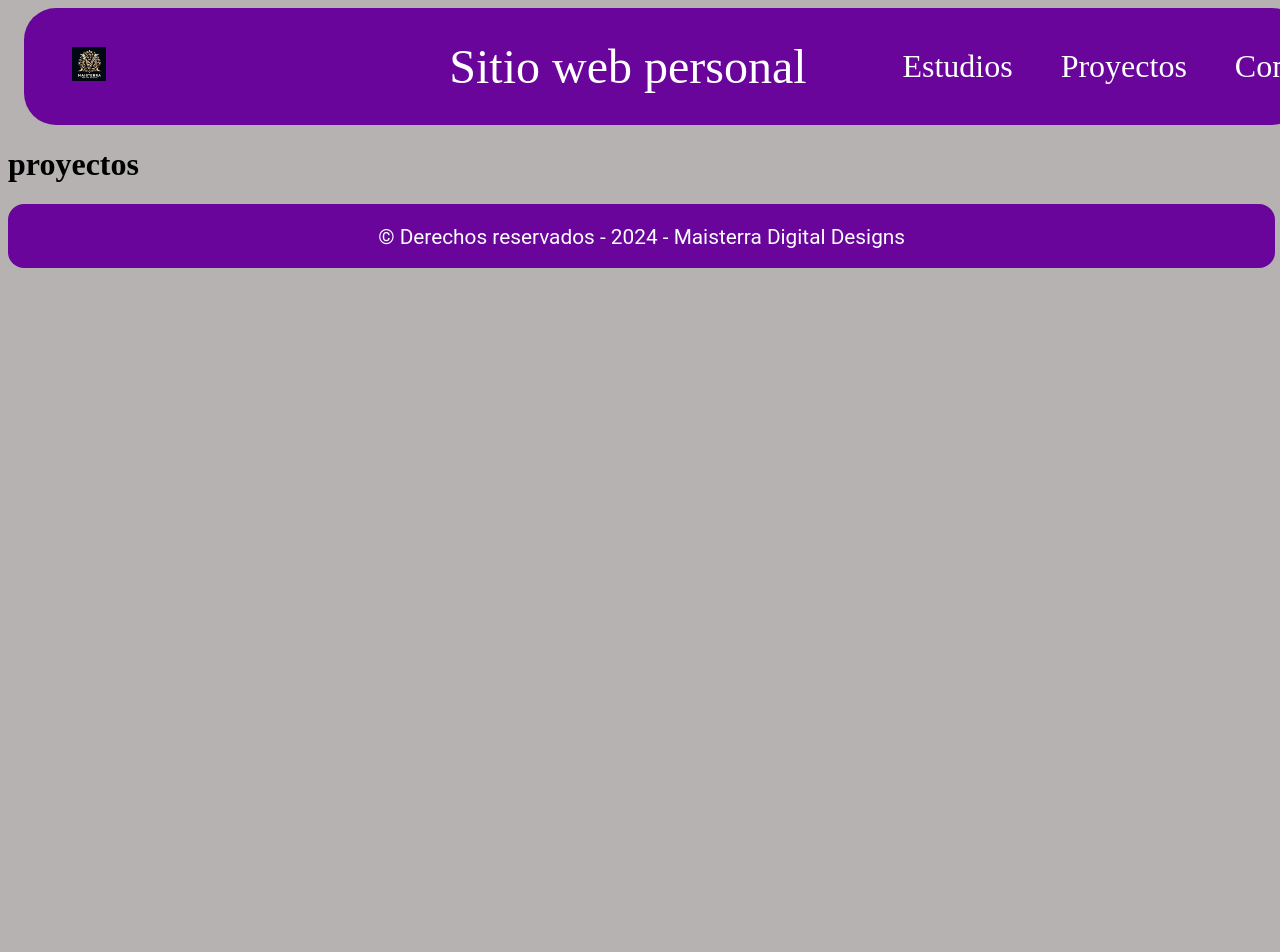
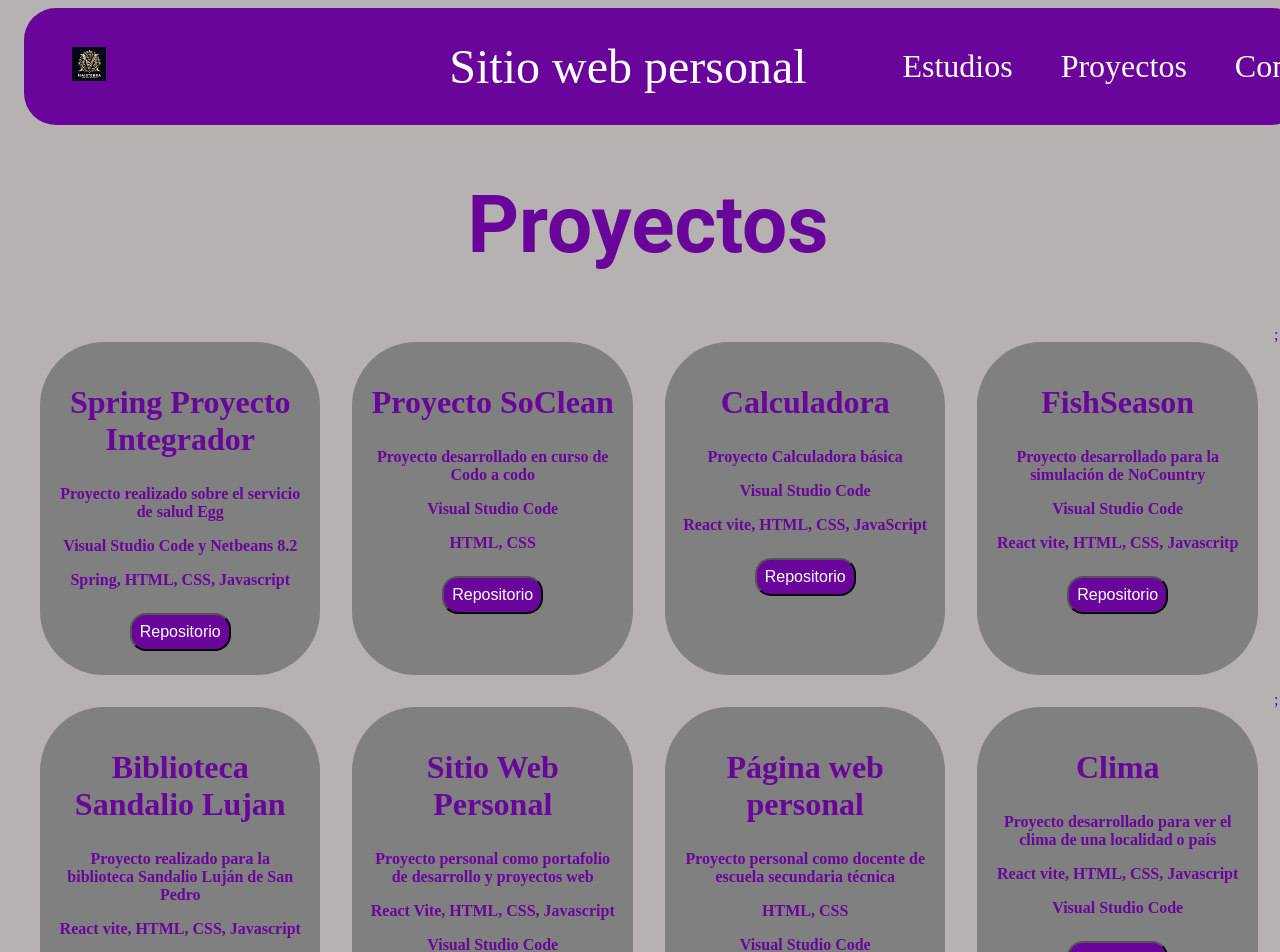
Before and after one commit to mtmaisterra/sitioPersonal, a React (Vite) app: page /proyectos in a window 1280 px wide. Shown: the top 952 px of the page. Before the commit the page ends 800 px from the top, so only its background shows below. Built offline with nearby package versions, Linux system fonts and the light colour scheme.

Commit message:
finalizando con sitio web

```diff
--- a/src/components/About.jsx
+++ b/src/components/About.jsx
@@ -6,7 +6,7 @@ const About = () => {
         <>
             <div className='sobreMi'>
                 <div className='div-sobreMi'>
-                    <h1 className='title'>
+                    <h1 className='title-about'>
                         Hola, soy María Teresa Maisterra.
                     </h1>
                 </div>
--- a/src/css/about.css
+++ b/src/css/about.css
@@ -5,11 +5,13 @@
 }
 
 
-.text-presentacion, .title {
+.text-presentacion, .title-about {
     margin-left: 2rem;
     margin-right: 2rem;
 }
-.title{
+.title-about{
+    font-size: 4rem;
+    font-family: 'Roboto';
     animation: moveLeft 3s infinite alternate;
 }
 
--- a/src/css/footer.css
+++ b/src/css/footer.css
@@ -19,4 +19,5 @@
 }
 .p-footer:hover{
     font-size: 1.5rem;
+    color:rgb(130, 130, 130);
 }
--- /dev/null
+++ b/src/css/proyectos.css
@@ -0,0 +1,54 @@
+.titleGral-proyect {
+    text-align: center;
+    font-size: 5rem;
+    font-family: 'Roboto';
+    color: rgb(105, 5, 155);
+}
+
+.div-proyect {
+    width: 98%;
+    display: flex;
+    flex-direction: row;
+    justify-content: space-between;
+    margin-right: 1rem;
+    margin-left: 1rem;
+    color: rgb(105, 5, 155);
+    text-align: center;
+}
+
+.card-proyect {
+    justify-content: space-between;
+    width: 20%;
+    margin: 1rem;
+    background-color: gray;
+    padding: 1rem;
+    text-align: center;
+    border-radius: 4rem;
+}
+
+.date-proyect {
+    font-size: 1rem;
+    text-align: center;
+}
+
+.title-proyect {
+    font-size: 2rem;
+    text-align: center;
+}
+
+.description-proyect,
+.thecnology-proyect,
+.program-proyect {
+    width: 100%;
+    font-size: 1rem;
+    text-align: center;
+}
+
+.button-proyect{
+    border-radius: 1rem;
+    font-size: 1rem;
+    padding: 0.5rem;
+    margin: 0.5rem;
+    color: white;
+    background-color: rgb(105, 5, 155);
+}
--- a/src/pages/proyectos.jsx
+++ b/src/pages/proyectos.jsx
@@ -1,7 +1,138 @@
- const Proyectos = () => {
+import '../css/proyectos.css';
+
+const ejemplos = [
+  {
+    id: 1,
+    description: 'Proyecto realizado sobre el servicio de salud Egg',
+    program: 'Visual Studio Code y Netbeans 8.2',
+    title: 'Spring Proyecto Integrador',
+    thecnology: 'Spring, HTML, CSS, Javascript',
+    url: 'https://github.com/Nildaluciamonteros/SERVICIOS-DE-SALUD-EGG'
+  },
+
+  {
+    id: 2,
+    description: 'Proyecto desarrollado en curso de Codo a codo',
+    program: 'Visual Studio Code',
+    title: 'Proyecto SoClean',
+    thecnology: 'HTML, CSS',
+    url: 'https://github.com/mtmaisterra/proyectoSoClean'
+  },
+
+  {
+    id: 3,
+    description: 'Proyecto Calculadora básica',
+    program: 'Visual Studio Code',
+    title: 'Calculadora',
+    thecnology: 'React vite, HTML, CSS, JavaScript',
+    url: 'https://github.com/mtmaisterra/calculadora'
+  },
+
+  {
+    id: 4,
+    description: 'Proyecto desarrollado para la simulación de NoCountry',
+    program: 'Visual Studio Code',
+    title: 'FishSeason',
+    thecnology: 'React vite, HTML, CSS, Javascritp',
+    url: 'https://github.com/xiriuxb/NoCountry_s15-08-n-node-react'
+  }]
+
+const ejemplos2 = [
+  {
+    id: 5,
+    description: 'Proyecto realizado para la biblioteca Sandalio Luján de San Pedro',
+    program: 'Visual Studio Code',
+    title: 'Biblioteca Sandalio Lujan',
+    thecnology: 'React vite, HTML, CSS, Javascript',
+    url: 'https://github.com/mtmaisterra/Biblioteca'
+  },
+
+  {
+    id: 6,
+    description: 'Proyecto personal como portafolio de desarrollo y proyectos web',
+    program: 'Visual Studio Code',
+    title: 'Sitio Web Personal',
+    thecnology: 'React Vite, HTML, CSS, Javascript',
+    url: 'https://github.com/mtmaisterra/sitioPersonal'
+  },
+
+  {
+    id: 7,
+    description: 'Proyecto personal como docente de escuela secundaria técnica',
+    program: 'Visual Studio Code',
+    title: 'Página web personal',
+    thecnology: 'HTML, CSS',
+    url: 'https://github.com/mtmaisterra/mtmaisterra.github.io'
+  },
+
+  {
+    id: 8,
+    description: 'Proyecto desarrollado para ver el clima de una localidad o país',
+    program: 'Visual Studio Code',
+    title: 'Clima',
+    thecnology: 'React vite, HTML, CSS, Javascript',
+    url: 'https://github.com/mtmaisterra/clima'
+  },
+]
+
+
+const Proyectos = () => {
   return (
     <>
-    <h1>proyectos</h1>
+      <h1 className='titleGral-proyect'>Proyectos</h1>
+      <div className='proyect'>
+        <div className="div-proyect">
+          {ejemplos.map((ejemplos, id) => (
+            <div className="card-proyect"
+              key={ejemplos.id}>
+              <div className="date-proyect">
+                <h2 className="title-proyect">
+                  {ejemplos.title}
+                </h2>
+                <h3 className="description-proyect">
+                  {ejemplos.description}
+                </h3>
+                <h3 className="program-proyect">
+                  {ejemplos.program}
+                </h3>
+                <h3 className="thecnology-proyect">
+                  {ejemplos.thecnology}
+                </h3>
+                <a href={ejemplos.url} className="url-proyect" target="_blank">
+                  <button className='button-proyect'>Repositorio</button>
+                </a>
+              </div>
+            </div>
+          ))};
+        </div>
+        <div className="div-proyect">
+          {ejemplos2.map((ejemplo, id) => (
+            <div className="card-proyect"
+              key={ejemplo.id}>
+              <div className="date-proyect">
+                <h2 className="title-proyect">
+                  {ejemplo.title}
+                </h2>
+                <h3 className="description-proyect">
+                  {ejemplo.description}
+                </h3>
+                <h3 className="thecnology-proyect">
+                  {ejemplo.thecnology}
+                </h3>
+                <h3 className="program-proyect">
+                  {ejemplo.program}
+                </h3>
+                <h3 className="thecnology-proyect">
+                  {ejemplos.thecnology}
+                </h3>
+                <a href={ejemplo.url} className="url-proyect" target="_blank">
+                  <button className='button-proyect'>Repositorio</button>
+                </a>
+              </div>
+            </div>
+          ))};
+        </div>
+      </div>
     </>
   )
 }
```
